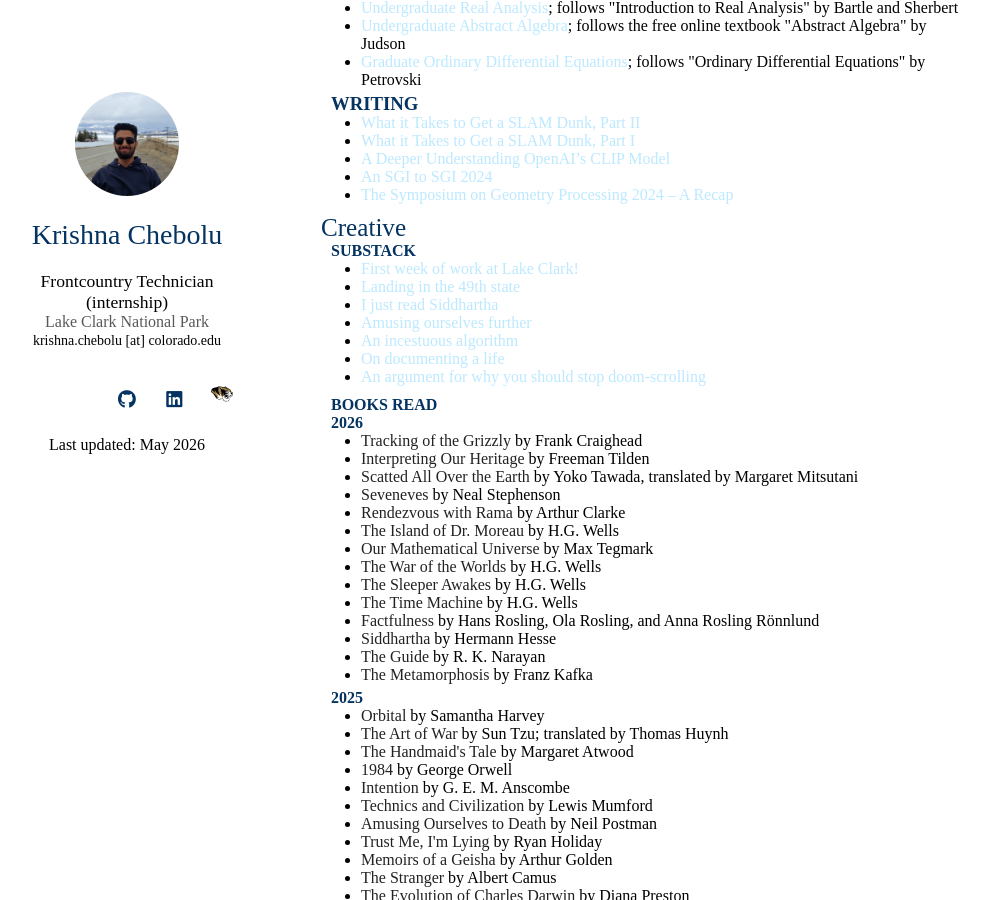
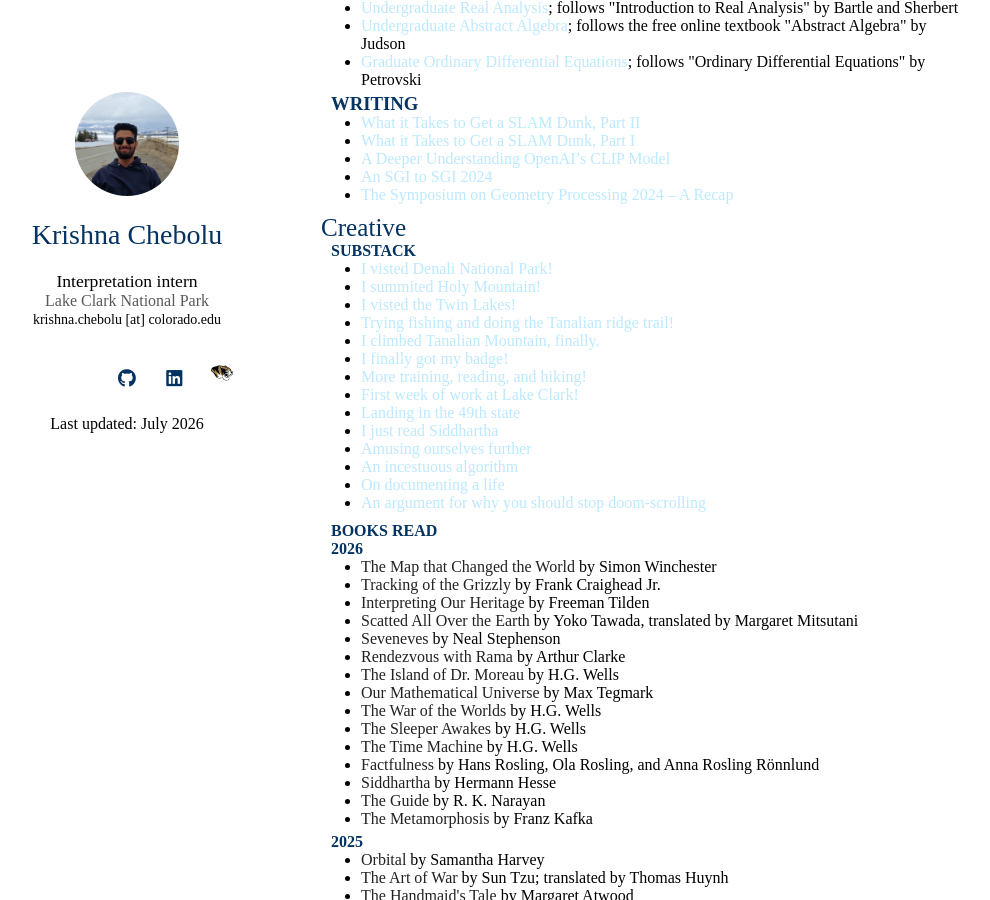
Before and after one commit to krishnachebolu/krishnachebolu.github.io, a Jekyll site: the page index.html, which Jekyll copies as it is, in a window 1280 px wide and 900 px high, scrolled down 973 px. Shown: the whole window, without its empty margins (149-1139 px from the left). Built offline with Jekyll 4.4.1, drawn with Linux system fonts in a browser that asks for light colours; nearby versions of some CDN libraries; a style sheet for code colours, icons or effects is not loaded.

Commit message:
Updated substack and book lists

```diff
--- a/index.html
+++ b/index.html
@@ -38,7 +38,7 @@
         <h1>Krishna Chebolu</h1>
 
 
-        <position style="font-size:1.10rem;">Frontcountry Technician (internship)</position>
+        <position style="font-size:1.10rem;">Interpretation intern</position>
         <br>
 
 
@@ -82,7 +82,7 @@
 
         </div>
         <br>
-Last updated: May 2026
+Last updated: July 2026
       </header>
       <section>
 
@@ -204,6 +204,13 @@ Last updated: May 2026
 
         <h4 style="margin:0 10px 0;">SUBSTACK</h4>
 <ul style="margin:0 0 10px;">
+  <li><a href="https://krishnachebolu.substack.com/p/i-visited-denali-national-park">I visted Denali National Park!</a></li>
+  <li><a href="https://krishnachebolu.substack.com/p/summited-holy-mountain">I summited Holy Mountain!</a></li>
+  <li><a href="https://krishnachebolu.substack.com/p/i-visited-the-twin-lakes">I visted the Twin Lakes!</a></li>
+  <li><a href="https://krishnachebolu.substack.com/p/trying-fishing-and-doing-the-tanalian">Trying fishing and doing the Tanalian ridge trail!</a></li>
+  <li><a href="https://krishnachebolu.substack.com/p/i-climbed-tanalian-mountain-finally">I climbed Tanalian Mountain, finally.</a></li>
+  <li><a href="https://krishnachebolu.substack.com/p/i-finally-got-my-badge">I finally got my badge!</a></li>
+  <li><a href="https://krishnachebolu.substack.com/p/more-training-reading-and-hiking">More training, reading, and hiking!</a></li>
   <li><a href="https://krishnachebolu.substack.com/p/first-week-at-work">First week of work at Lake Clark!</a></li>
   <li><a href="https://krishnachebolu.substack.com/p/landing-in-the-49th-state">Landing in the 49th state</a></li>
   <li><a href="https://krishnachebolu.substack.com/p/i-just-read-siddhartha">I just read Siddhartha</a></li>
@@ -217,7 +224,8 @@ Last updated: May 2026
         <h4 style="margin:0 10px 0;">BOOKS READ</h4>
            <h4 style="margin:0 10px 0;">2026</h4>
 <ul style="margin:0 0 5px;">
-  <li><strong>Tracking of the Grizzly</strong></strong> by Frank Craighead</li>
+  <li><strong>The Map that Changed the World</strong></strong> by Simon Winchester</li>
+  <li><strong>Tracking of the Grizzly</strong></strong> by Frank Craighead Jr.</li>
   <li><strong>Interpreting Our Heritage</strong></strong> by Freeman Tilden</li>
   <li><strong>Scatted All Over the Earth</strong> by Yoko Tawada, translated by Margaret Mitsutani</li>
   <li><strong>Seveneves</strong> by Neal Stephenson</li>
```
